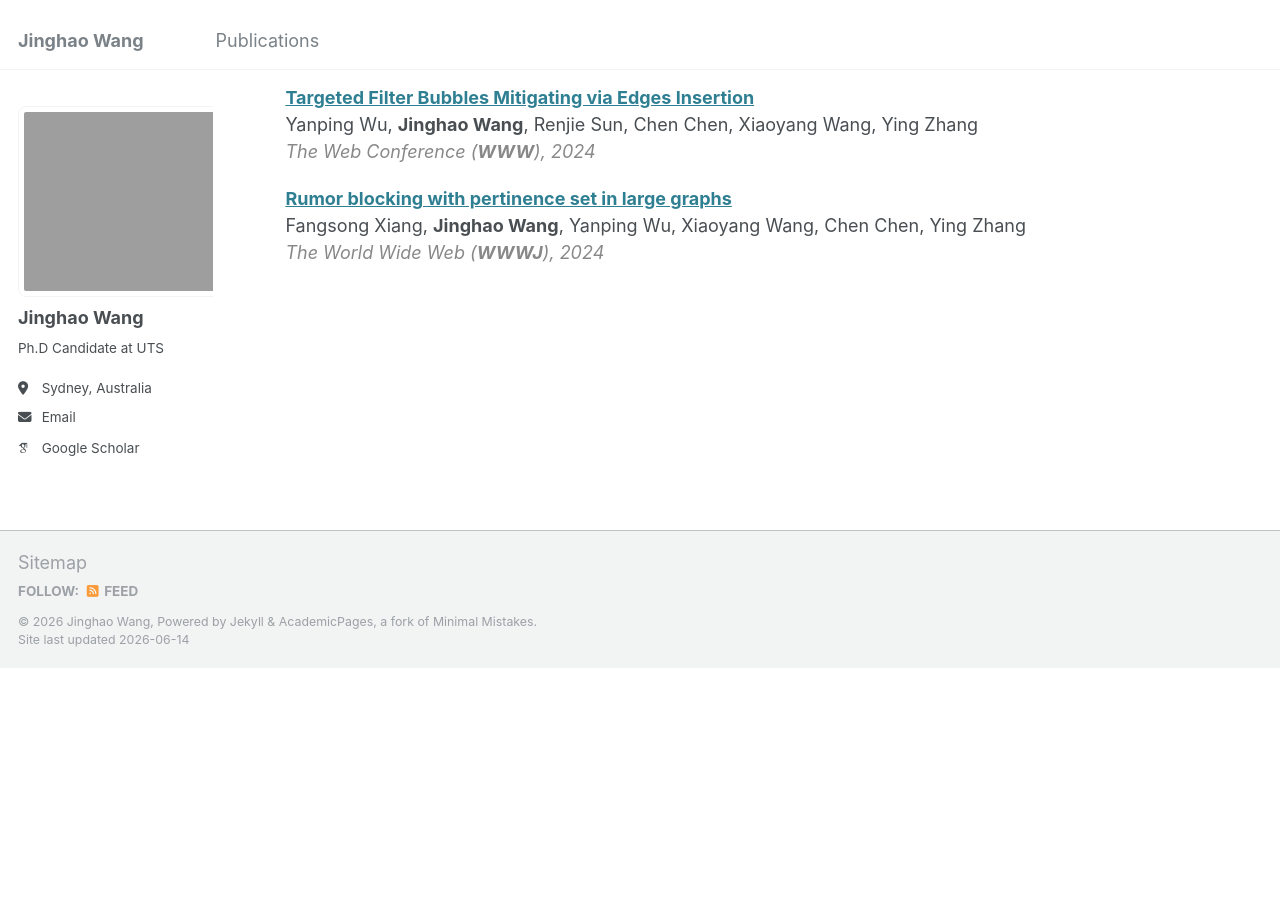
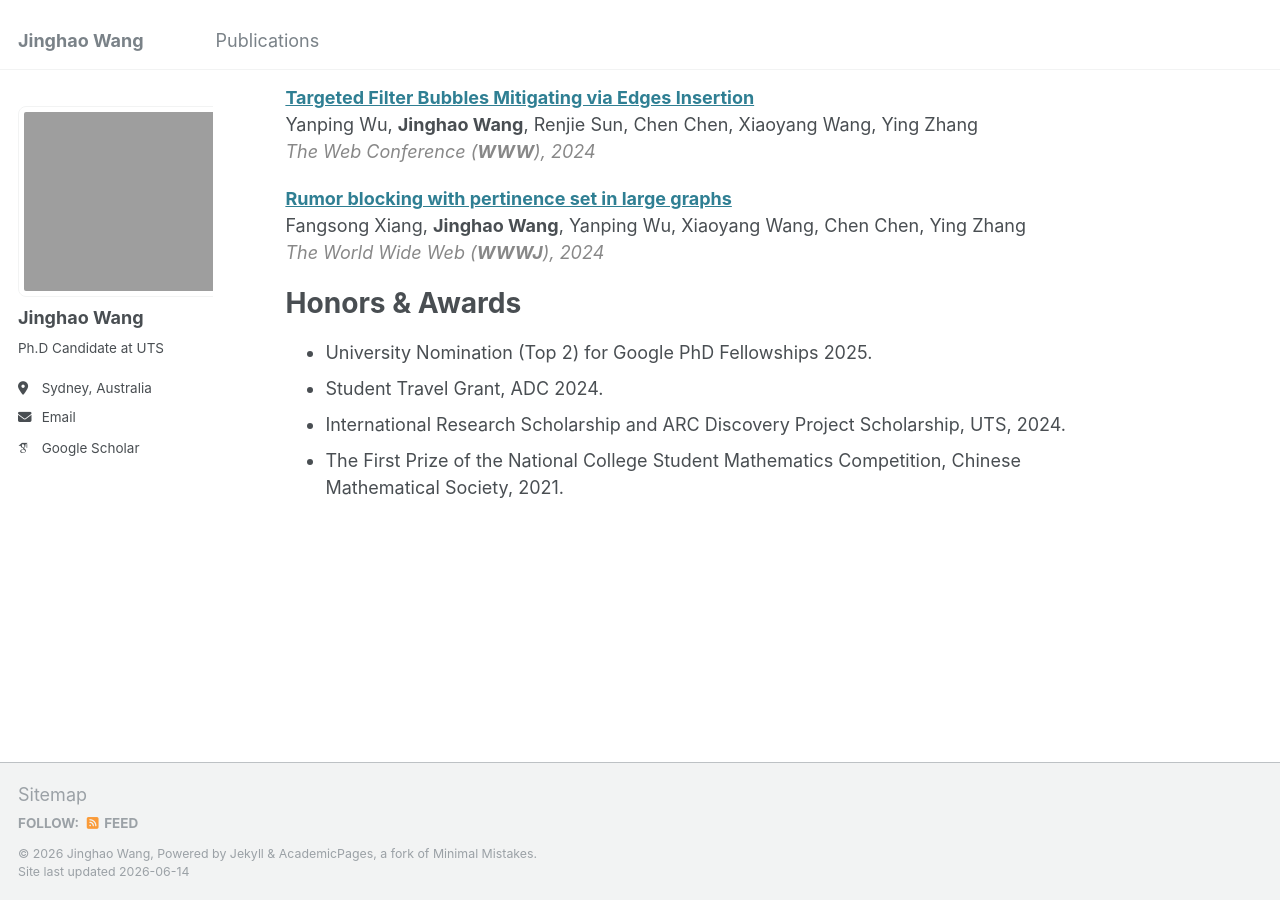
Before and after one commit to wjh0116/wjh0116.github.io, a Jekyll site: the page built from _pages/about.md, in a window 1280 px wide and 900 px high, scrolled down 674 px. Built offline with Jekyll 4.4.1, drawn with Linux system fonts in a browser that asks for light colours; some web fonts are replaced; before the commit the page ends 1342 px from its top, so only the background shows below that.

Commit message:
Add Honors & Awards section to about page
Co-Authored-By: Claude Opus 4.8 (1M context) <noreply@anthropic.com>

```diff
--- a/_pages/about.md
+++ b/_pages/about.md
@@ -69,3 +69,11 @@ Selected Publications
 </li>
 
 </ul>
+
+Honors & Awards
+======
+
+- University Nomination (Top 2) for Google PhD Fellowships 2025.
+- Student Travel Grant, ADC 2024.
+- International Research Scholarship and ARC Discovery Project Scholarship, UTS, 2024.
+- The First Prize of the National College Student Mathematics Competition, Chinese Mathematical Society, 2021.
```
